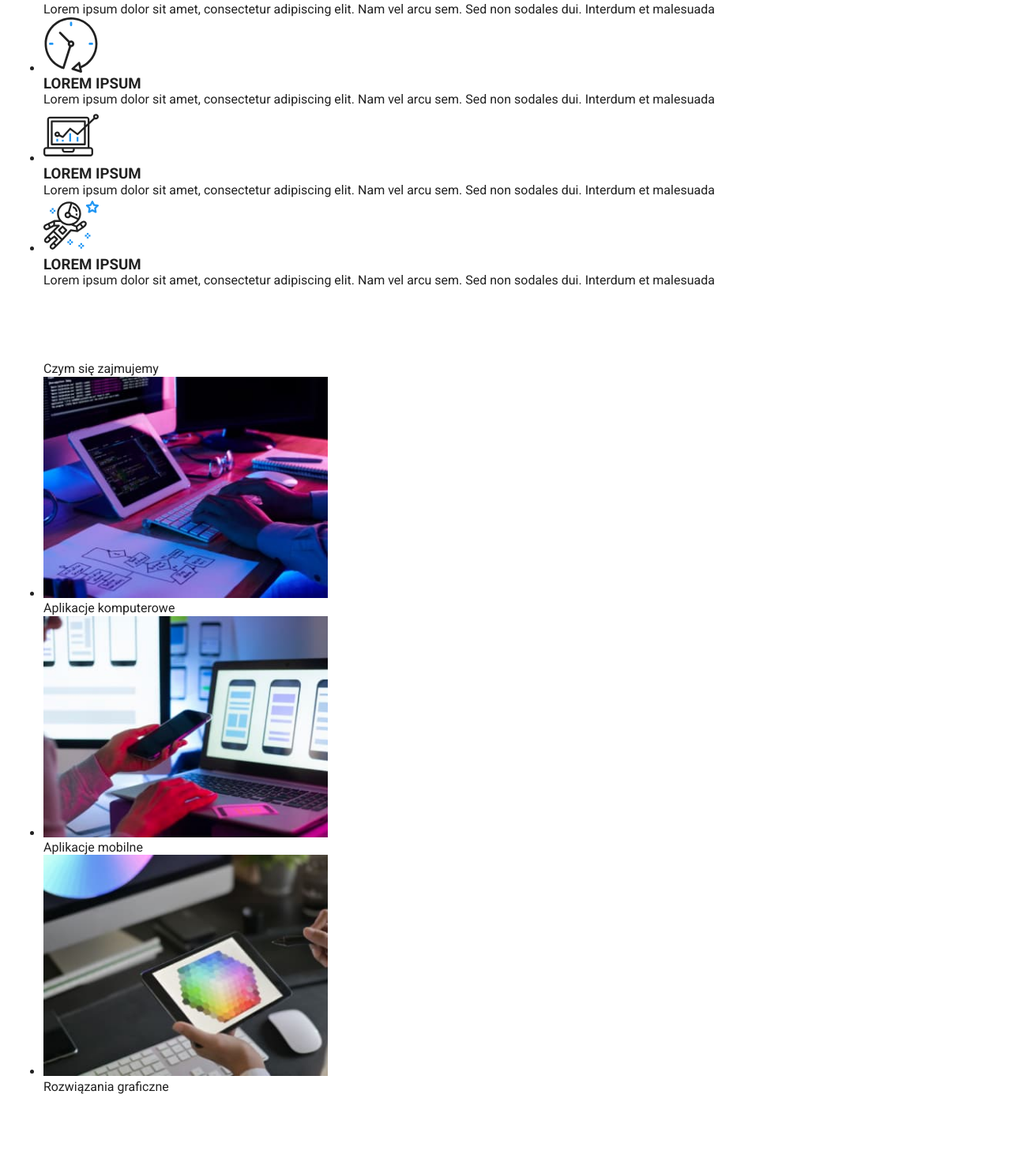
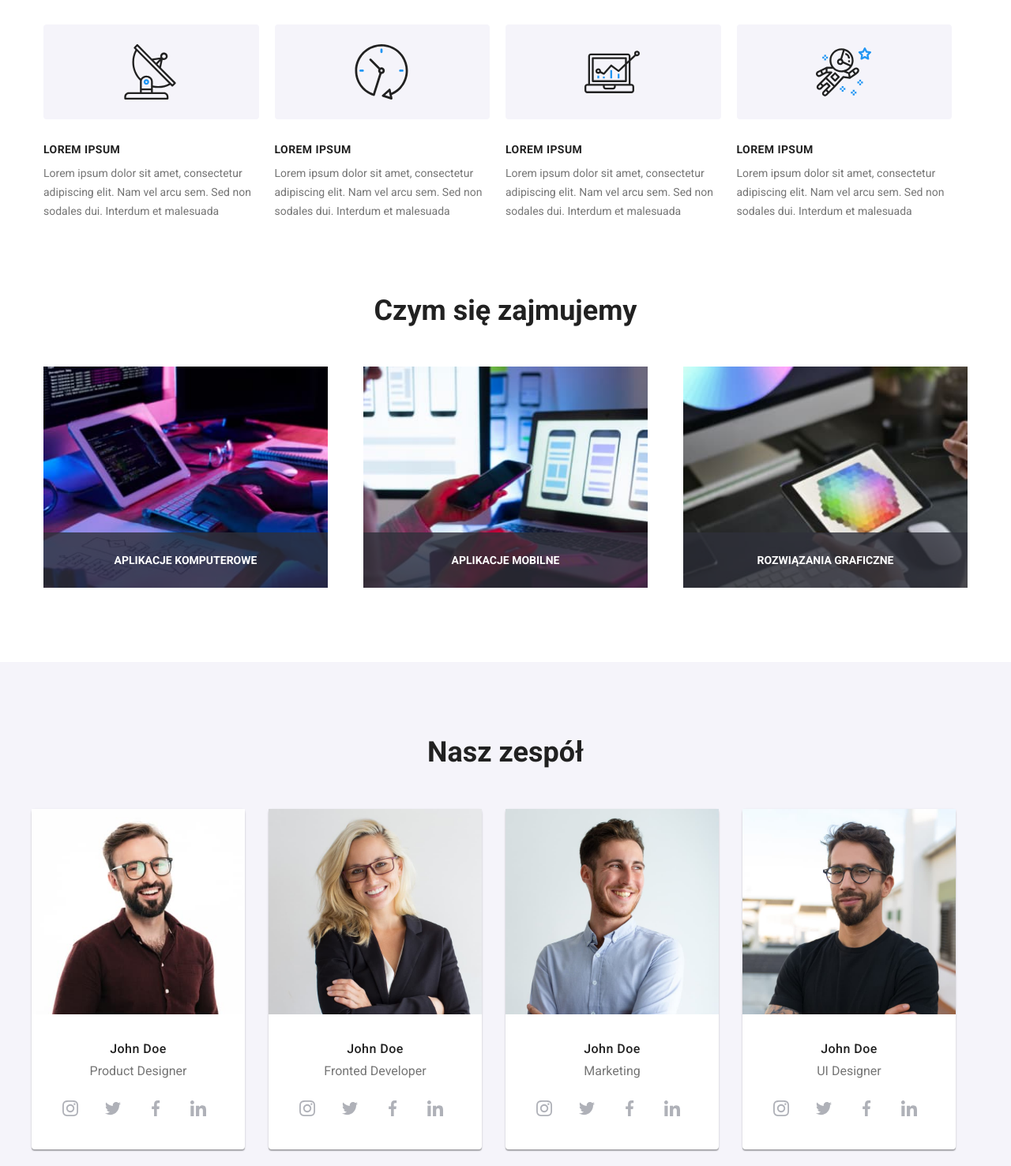
Before and after one commit to marqs90/goit-markup-hw-07, a plain HTML site: page index.html in a window 1280 px wide. Shown: the part 744-2220 px from the top of the page at 79% size. Drawn offline with nearby package versions, Linux system fonts and the light colour scheme.

Commit message:
next classes styled

```diff
--- a/index.html
+++ b/index.html
@@ -5,7 +5,7 @@
 	<meta charset="UTF-8" />
 	<meta http-equiv="X-UA-Compatible" content="IE=edge" />
 	<meta name="viewport" content="width=, initial-scale=1.0" />
-	<title>HM2- Main Page</title>
+	<title>HM7- Main Page</title>
 	<link rel="preconnect" href="https://fonts.googleapis.com" />
 	<link rel="preconnect" href="https://fonts.gstatic.com" crossorigin />
 	<link
@@ -66,7 +66,7 @@
 					EFEKTYWNE ROZWIĄZANIA<br />
 					DLA WASZEGO BIZNESU
 				</h1>
-				<button type="button" class="button" data-modal-open>Zamów usługę</button>
+				<button type="button" class="button button--hero" data-modal-open>Zamów usługę</button>
 			</div>
 		</section>
 		<!-- END HERO BLOCK -->
@@ -127,8 +127,8 @@
 		<!-- END ADVANTAGES BLOCK -->
 
 		<!-- OFFER BLOCK  -->
-		<section class="offer section container"__
-			<h2 class="offer-title">Czym się zajmujemy</h2>
+		<section class="offer section container">
+			<h2 class="section-title">Czym się zajmujemy</h2>
 			<ul class="offer__list">
 				<li class="offer__item">
 					<img src="./images/ourJob/biuro1.jpg" alt="zajęcie1" title="zajęcie1" width="360" height="280" />
@@ -148,7 +148,7 @@
 
 		<!-- TEAM BLOCK -->
 		<section class="team section">
-			<h2 class="team-title">Nasz zespół</h2>
+			<h2 class="section-title">Nasz zespół</h2>
 			<ul class="team__list">
 				<li class="team__item">
 					<figure class="team__photo">
@@ -268,7 +268,7 @@
 
 		<!-- CLIENTS BLOCK -->
 		<section class="clients section container">
-			<h2 class="clients-title">Nasi klienci</h2>
+			<h2 class="section-title">Nasi klienci</h2>
 			<ul class="clients__list">
 				<li class="clients__item"><a href="#" class="clients-link" target="_blank"><svg class="clients__icon"
 							width="106" height="60">
@@ -305,7 +305,8 @@
 			<div class="footer__container container">
 				<div class="footer__adress">
 					<!-- LOGO BLOCK -->
-					<a class="logo" href="index.html" title="Strona główna"><span class="logo--blue">Web</span>Studio</a>
+					<a class="logo" href="index.html" title="Strona główna"><span
+							class="logo--blue">Web</span>Studio</a>
 					<!-- END LOGO BLOCK -->
 					<address>
 						<ul class="footer__address-list">
@@ -358,8 +359,8 @@
 						<label>
 							<input class="post__form-input" type="email" name="newsletter-email" placeholder="E-mail" />
 						</label>
-						<button class="button button--post" type="submit"><span>Zapisz się</span><svg
-								class="post__icon" width="24" height="24">
+						<button class="button button--post" type="submit"><span>Zapisz się</span><svg class="post__icon"
+								width="24" height="24">
 								<use href="images/icons.svg#icon-iconSend"></use>
 							</svg></button>
 					</form>
--- a/sass/components/_advatages.scss
+++ b/sass/components/_advatages.scss
@@ -0,0 +1,36 @@
+.advantages {
+	margin-top: 94px;
+	// margin-bottom: 0px;
+	&__list {
+		display: flex;
+		justify-content: space-between;
+		list-style: none;
+	}
+	&__item {
+		display: inline-block;
+		min-width: 270px;
+		margin-right: 20px;
+	}
+	&__box {
+		display: flex;
+		// justify-content: center;
+		// align-items: center;
+		padding: 25px 100px;
+		margin-bottom: 30px;
+		background-color: #f5f4fa;
+		border-radius: $defaultBorderRadius;
+	}
+	&__title {
+		margin-bottom: 10px;
+		font-size: 14px;
+		font-weight: 700;
+		line-height: 16px;
+		letter-spacing: 0.03em;
+	}
+	&__text {
+		font-size: 14px;
+		line-height: 24px;
+		color: $secondFontColor;
+		letter-spacing: 3%;
+	}
+}
--- a/sass/components/_button.scss
+++ b/sass/components/_button.scss
@@ -0,0 +1,63 @@
+.button {
+	padding-top: 10px;
+	padding-bottom: 10px;
+	color: $firstBcgColor;
+	fill: $firstBcgColor;
+	background-color: $thirdFontColor;
+	font-family: 'Roboto' sans-serif;
+	font-size: 16px;
+	font-weight: 700;
+	line-height: 2;
+	box-shadow: 0px 4px 4px rgba(0, 0, 0, 0.15);
+	border: none;
+	border-radius: $defaultBorderRadius;
+	transition-property: background-color, color, fill, box-shadow;
+	transition-duration: $transitionDurationDefault;
+	transition-timing-function: $transitionTimingDefault;
+	cursor: pointer;
+
+	&--hero {
+		padding-left: 41px;
+		padding-right: 41px;
+	}
+
+	&--hero:hover,
+	&--hero:focus,
+	&--hero:active {
+		background-color: $firstBcgColor;
+		color: $thirdFontColor;
+	}
+
+	&--post {
+		display: flex;
+		justify-content: center;
+		align-items: center;
+		width: 200px;
+		height: 50px;
+		gap: 24px;
+	}
+
+	&--post:hover,
+	&--post:focus,
+	&--post:active {
+		//
+		text-decoration: underline;
+	}
+
+	&--secondary {
+		padding: 0px 20px;
+		min-height: 38px;
+		font-size: 16px;
+		font-weight: 500;
+		background-color: #f5f4fa;
+        box-shadow:none;
+	}
+
+    &--secondary:hover,
+    &--secondary:focus,
+    &--secondary:active{
+        background-color: $thirdFontColor;
+        color: $firstBcgColor;
+    }
+
+}
--- a/sass/components/_header.scss
+++ b/sass/components/_header.scss
@@ -38,7 +38,7 @@
 		top: 43px;
 		width: 100%;
 		height: 4px;
-		background-color: var(--color-font-third);
+		background-color:$thirdFontColor;
 		border-radius: 2px;
 	}
 }
--- a/sass/components/_offer.scss
+++ b/sass/components/_offer.scss
@@ -0,0 +1,26 @@
+.offer {
+	background-color: $firstBcgColor;
+	&__list {
+        display: flex;
+        justify-content: space-between;
+		list-style: none;
+    }
+    &__item {
+        position: relative;
+    }
+    &__item > img{
+        display: block;
+    }
+    &__description {
+    position: absolute;
+	bottom: 0;
+	padding: 27px 0;
+	width: 360px;
+	font-size: 14px;
+	font-weight: 700;
+	text-align: center;
+    background-color: rgba(47, 48, 58, 0.8);
+	color: $firstBcgColor;
+	text-transform: uppercase;
+    }
+}
--- a/sass/components/_team.scss
+++ b/sass/components/_team.scss
@@ -0,0 +1,55 @@
+.team {
+	padding-top: 94px;
+	background-color: #f5f4fa;
+	&__list {
+		display: flex;
+		justify-content: center;
+		list-style: none;
+	}
+	&__item {
+		display: block;
+		margin-right: 30px;
+		max-width: 270px;
+		background-color: $firstBcgColor;
+		box-shadow: 0px 1px 3px rgba(0, 0, 0, 0.12), 0px 1px 1px rgba(0, 0, 0, 0.14), 0px 2px 1px rgba(0, 0, 0, 0.2);
+		border-radius: $defaultBorderRadius;
+	}
+	&__photo {
+		margin-bottom: 30px;
+	}
+	&__description {
+		padding-top: 30px;
+        text-align: center;
+	}
+	&__person {
+		margin-bottom: 10px;
+		font-size: 16px;
+		font-weight: 500;
+		line-height: 19px;
+		letter-spacing: 0.03em;
+	}
+	&__person-work {
+		color: $secondFontColor;
+	}
+	&__social-icons {
+		display: flex;
+		justify-content: center;
+		margin-top: 16px;
+	}
+    &__social-link{
+    display: flex;
+	align-items: center;
+	justify-content: center;
+	margin-right: 10px;
+	height: 44px;
+	width: 44px;
+	list-style-type: none;
+	border-radius: 50%;
+	background-color: rgba(255, 255, 255, 0.1);
+	fill: rgba(175, 177, 184, 1);
+    }
+    &__social-link:hover{
+        fill:$firstBcgColor;
+        background-color: $thirdFontColor;
+    }
+}
--- a/sass/main.scss
+++ b/sass/main.scss
@@ -4,3 +4,7 @@
 @import "./components/header";
 @import "./components/logo";
 @import "./components/hero";
+@import "./components/button";
+@import "./components/advatages";
+@import "./components/offer";
+@import "./components/team";
--- a/sass/utils/_globals.scss
+++ b/sass/utils/_globals.scss
@@ -20,3 +20,11 @@ body {
   .section {
     padding-bottom: 94px;
   }
+
+  .section-title{
+    padding: 0;
+    margin: 0;
+    margin-bottom: 50px;
+    text-align: center;
+    font-size: 36px;
+  }
--- a/sass/utils/_vars.scss
+++ b/sass/utils/_vars.scss
@@ -8,4 +8,7 @@ $firstBcgColor: #fff;
 $secondBcgColor: #2f303a;
 
 $firstFrameColor: #afb1b8;
-$defaultBorderRadious: 4px;
+$defaultBorderRadius: 4px;
+
+$transitionDurationDefault: 250ms;
+$transitionTimingDefault: cubic-bezier(0.4, 0, 0.2, 1);
```
Also changed, not shown: portfolio.html (+1 -1 lines), css/main.min.css, 1 other file.
